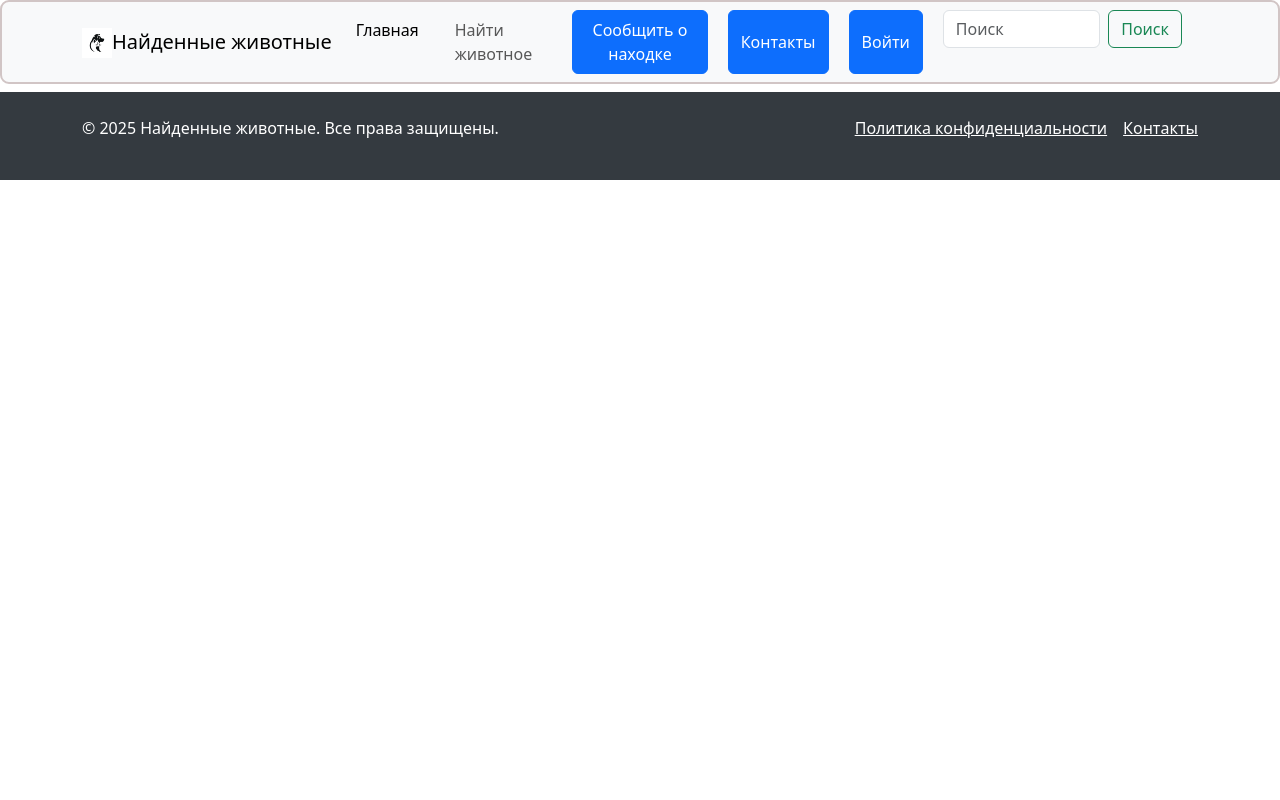
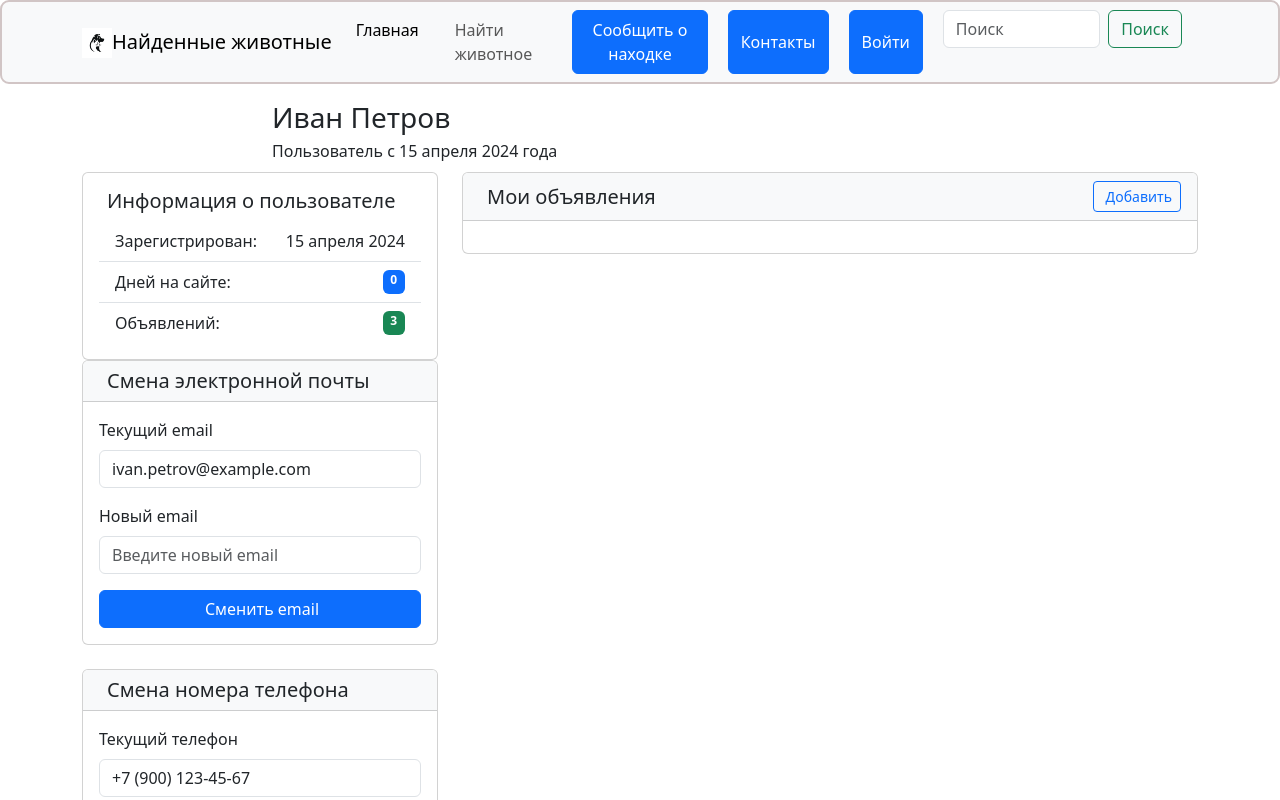
Before and after one commit to RussianCabbageSoup/pets.site, a React (Create React App) app: page /myPage in a window 1280 px wide. Shown: the top 800 px of the page. Built offline with nearby package versions, Linux system fonts and the light colour scheme.

Commit message:
personal acc page

```diff
--- a/src/components/first page/header.jsx
+++ b/src/components/first page/header.jsx
@@ -7,10 +7,12 @@ function Header() {
 
   const [personalAccD, setPersonalAccD] = useState('none');
   const [loginD, setLoginD] = useState('flex');
+  const [exit, setExit] = useState('none');
 
   useEffect(() => {
     if (localStorage.token){
       setPersonalAccD('flex');
+      setExit('flex')
       setLoginD('none');
     }
   }, []);
@@ -48,6 +50,11 @@ function Header() {
                 Войти
               </button>
             </li>
+            <li className="nav-item me-3" style={{display: exit}}>
+              <button type="button" className="btn btn-primary h-100" data-bs-toggle="modal" data-bs-target="#Exit"/*"#exampleModal"*/>
+                Выйти
+              </button>
+            </li>
             <li className="nav-item me-3" style={{display: personalAccD}}>
               <Link to={'/myPage'} className="nav-link">Личный кабинет</Link>
             </li>
--- /dev/null
+++ b/src/components/modals/ModalExit.jsx
@@ -0,0 +1,23 @@
+function Exit() {
+    return (
+        <div className="modal fade" id="Exit" tabIndex={-1}>
+        <div className="modal-dialog">
+            <div className="modal-content">
+            <div className="modal-header">
+                <h5 className="modal-title">Подтверждение выхода</h5>
+                <button type="button" className="btn-close" data-bs-dismiss="modal" />
+            </div>
+            <div className="modal-body">
+                Вы уверены, что хотите выйти из личного кабинета?
+            </div>
+            <div className="modal-footer">
+                <button type="button" className="btn btn-secondary" data-bs-dismiss="modal">Отмена</button>
+                <button type="button" className="btn btn-primary" id="confirmLogout">Выйти</button>
+            </div>
+            </div>
+        </div>
+        </div>
+    );
+}
+
+export default Exit;
--- a/src/components/modals/Modals.jsx
+++ b/src/components/modals/Modals.jsx
@@ -1,4 +1,5 @@
 import ModalContact from './ModalContact';
+import Exit from './ModalExit';
 import ModalLog from './ModalLog';
 import ModalNewPost from './ModalNewPost';
 import ModalPersonalAcc from './ModalPersonalAcc';
@@ -14,6 +15,7 @@ function Modals () {
             <ModalNewPost/>
             <ModalPersonalAcc/>
             <ModalRegistration/>
+            <Exit/>
         </div>
     );
 }
--- a/src/components/personalAccPage/profileInfo.jsx
+++ b/src/components/personalAccPage/profileInfo.jsx
@@ -1,6 +1,113 @@
 function ProfileInfo() {
     return (
         <div>
+            <div>
+            <div className="profile-header">
+                <div className="container">
+                <div className="row align-items-center">
+                    <div className="col-md-2 text-center">
+                    <div className="rounded-circle bg-white d-inline-flex align-items-center justify-content-center" style={{width: 80, height: 80}}>
+                        <i className="bi bi-person-fill text-primary" style={{fontSize: '2.5rem'}} />
+                    </div>
+                    </div>
+                    <div className="col-md-10">
+                    <h1 className="h3 mb-1">Иван Петров</h1>
+                    <p className="mb-0">Пользователь с <span id="registrationDays">15</span> апреля 2024 года</p>
+                    <p className="mb-0 opacity-75" id="daysSinceRegistration" />
+                    </div>
+                </div>
+                </div>
+            </div>
+            <div className="container">
+                <div className="row">
+                {/* Левая колонка - информация и настройки */}
+                <div className="col-lg-4">
+                    {/* Карточка с информацией */}
+                    <div className="card stats-card">
+                    <div className="card-body">
+                        <h5 className="card-title"><i className="bi bi-info-circle text-primary me-2" />Информация о пользователе</h5>
+                        <ul className="list-group list-group-flush">
+                        <li className="list-group-item d-flex justify-content-between">
+                            <span>Зарегистрирован:</span>
+                            <span id="registrationDateDisplay">15 апреля 2024</span>
+                        </li>
+                        <li className="list-group-item d-flex justify-content-between">
+                            <span>Дней на сайте:</span>
+                            <span className="badge bg-primary" id="daysCount">0</span>
+                        </li>
+                        <li className="list-group-item d-flex justify-content-between">
+                            <span>Объявлений:</span>
+                            <span className="badge bg-success" id="adsCount">3</span>
+                        </li>
+                        </ul>
+                    </div>
+                    </div>
+                    {/* Смена email */}
+                    <div className="card mb-4">
+                    <div className="card-header bg-light">
+                        <h5 className="card-title mb-0"><i className="bi bi-envelope text-primary me-2" />Смена электронной почты</h5>
+                    </div>
+                    <div className="card-body">
+                        <div className="mb-3">
+                        <label htmlFor="currentEmail" className="form-label">Текущий email</label>
+                        <input type="email" className="form-control" id="currentEmail" defaultValue="ivan.petrov@example.com" readOnly />
+                        </div>
+                        <div className="mb-3">
+                        <label htmlFor="newEmail" className="form-label">Новый email</label>
+                        <input type="email" className="form-control" id="newEmail" placeholder="Введите новый email" />
+                        </div>
+                        <button className="btn btn-primary w-100" id="changeEmailBtn">
+                        <i className="bi bi-check-circle me-1" />Сменить email
+                        </button>
+                    </div>
+                    </div>
+                    {/* Смена телефона */}
+                    <div className="card">
+                    <div className="card-header bg-light">
+                        <h5 className="card-title mb-0"><i className="bi bi-phone text-primary me-2" />Смена номера телефона</h5>
+                    </div>
+                    <div className="card-body">
+                        <div className="mb-3">
+                        <label htmlFor="currentPhone" className="form-label">Текущий телефон</label>
+                        <input type="tel" className="form-control" id="currentPhone" defaultValue="+7 (900) 123-45-67" readOnly />
+                        </div>
+                        <div className="mb-3">
+                        <label htmlFor="newPhone" className="form-label">Новый телефон</label>
+                        <input type="tel" className="form-control" id="newPhone" placeholder="Введите новый номер телефона" />
+                        </div>
+                        <button className="btn btn-primary w-100" id="changePhoneBtn">
+                        <i className="bi bi-check-circle me-1" />Сменить телефон
+                        </button>
+                    </div>
+                    </div>
+                </div>
+                {/* Правая колонка - объявления пользователя */}
+                <div className="col-lg-8">
+                    <div className="card">
+                    <div className="card-header bg-light d-flex justify-content-between align-items-center">
+                        <h5 className="card-title mb-0"><i className="bi bi-list-ul text-primary me-2" />Мои объявления</h5>
+                        <button className="btn btn-sm btn-outline-primary">
+                        <i className="bi bi-plus-circle me-1" />Добавить
+                        </button>
+                    </div>
+                    <div className="card-body">
+                        {/* Список объявлений */}
+                        <div className="row" id="advertisementsContainer">
+                        {/* Объявления будут добавлены с помощью JavaScript */}
+                        </div>
+                        {/* Сообщение, если объявлений нет */}
+                        <div className="text-center py-4 d-none" id="noAdsMessage">
+                        <i className="bi bi-inbox text-muted" style={{fontSize: '3rem'}} />
+                        <h5 className="mt-3">Объявлений нет</h5>
+                        <p className="text-muted">Добавьте своё первое объявление</p>
+                        <button className="btn btn-primary">Создать объявление</button>
+                        </div>
+                    </div>
+                    </div>
+                </div>
+                </div>
+            </div>
+            </div>
 
         </div>
     );
```
